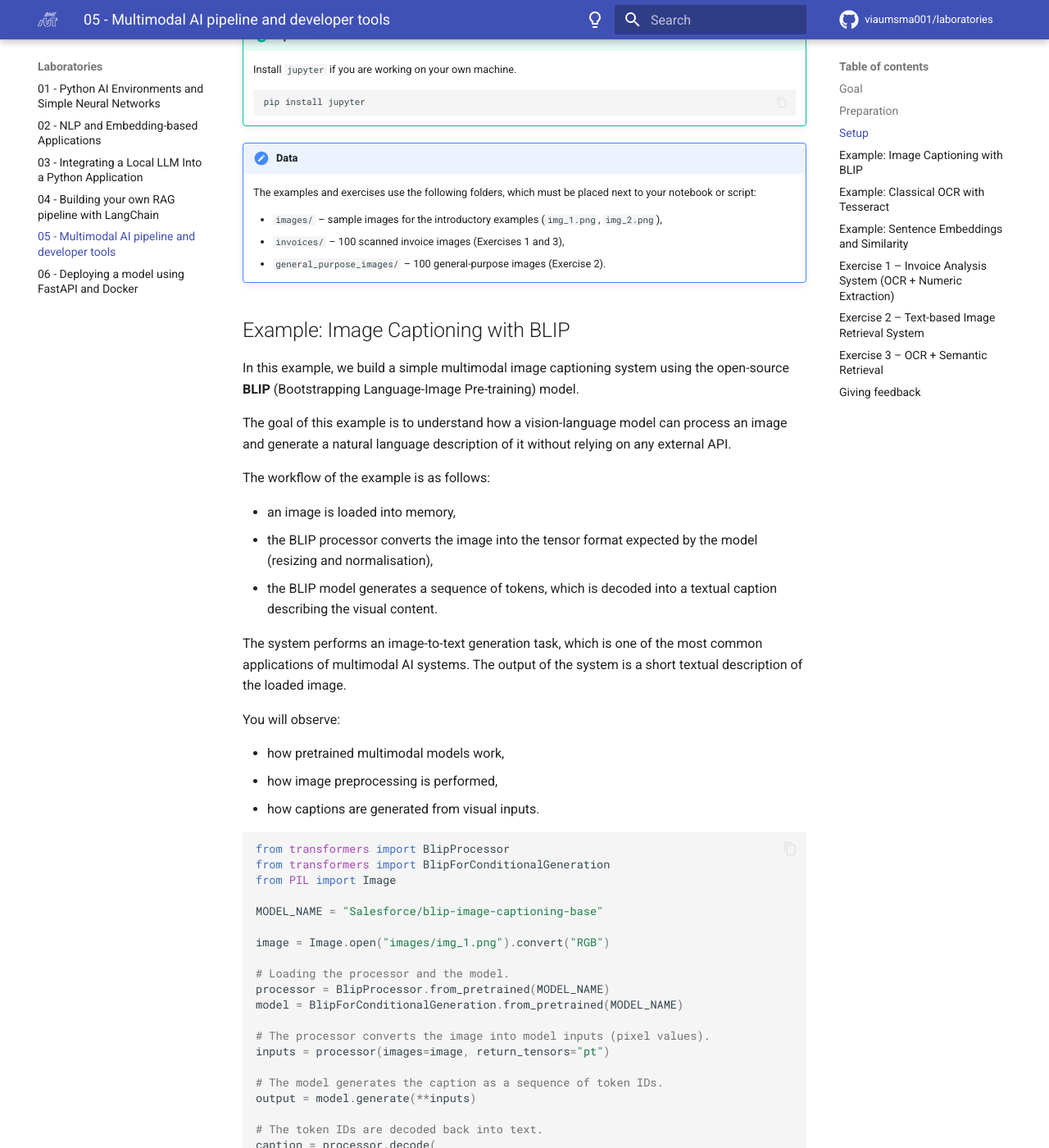
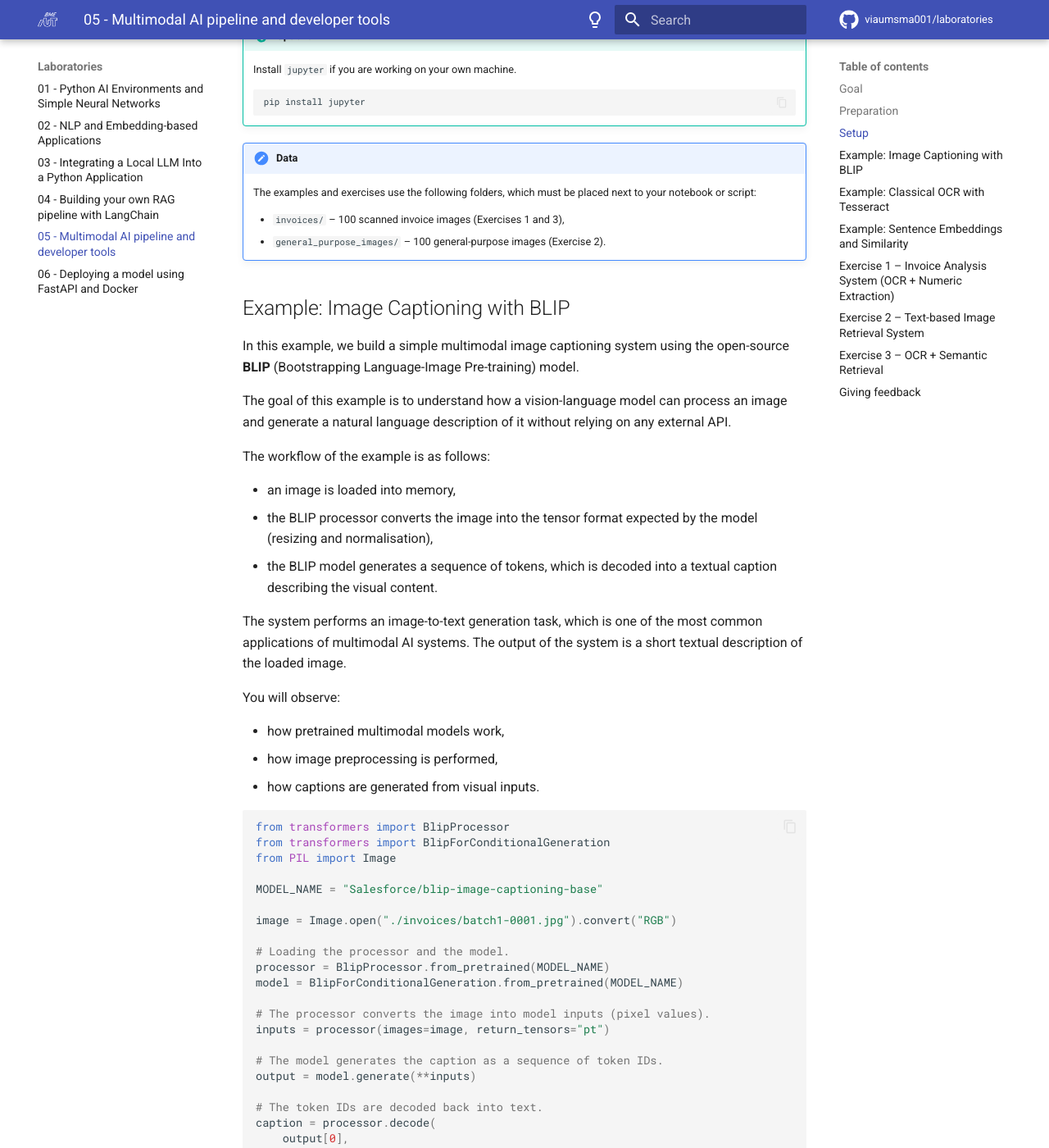
Before and after one commit to VIAUMSMA001/laboratories, an MkDocs documentation site: the page built from docs/laboratories/05-multimodal-pipeline/index.md, in a window 1280 px wide and 1400 px high, scrolled down 1825 px. Shown: the whole window at 82% size. Built offline with MkDocs 1.6.1 and Material for MkDocs 9.7.7, drawn with Linux system fonts in a browser that asks for light colours; emoji names are drawn with the system emoji font; comment, search, counter and statistics services are not loaded; some of the changed text lies outside the part shown.

Commit message:
fix: changing example image path (#6)
* fix: changing example image path

```diff
--- a/docs/laboratories/05-multimodal-pipeline/index.md
+++ b/docs/laboratories/05-multimodal-pipeline/index.md
@@ -69,7 +69,6 @@ Don't forget to follow the assignment submission process described under [GitHub
 !!! important "Data"
     The examples and exercises use the following folders, which must be placed next to your notebook or script:
 
-    - `images/` – sample images for the introductory examples (`img_1.png`, `img_2.png`),
     - `invoices/` – 100 scanned invoice images (Exercises 1 and 3),
     - `general_purpose_images/` – 100 general-purpose images (Exercise 2).
 
@@ -100,7 +99,7 @@ from PIL import Image
 
 MODEL_NAME = "Salesforce/blip-image-captioning-base"
 
-image = Image.open("images/img_1.png").convert("RGB")
+image = Image.open("./invoices/batch1-0001.jpg").convert("RGB")
 
 # Loading the processor and the model.
 processor = BlipProcessor.from_pretrained(MODEL_NAME)
@@ -150,7 +149,7 @@ Note the following characteristics of this approach:
 import pytesseract
 from PIL import Image
 
-image = Image.open("./images/img_2.png").convert("RGB")
+image = Image.open("./invoices/batch1-0001.jpg").convert("RGB")
 
 text = pytesseract.image_to_string(image, lang="eng")
 
```
